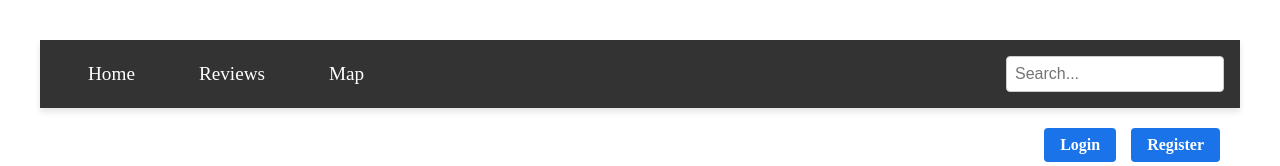
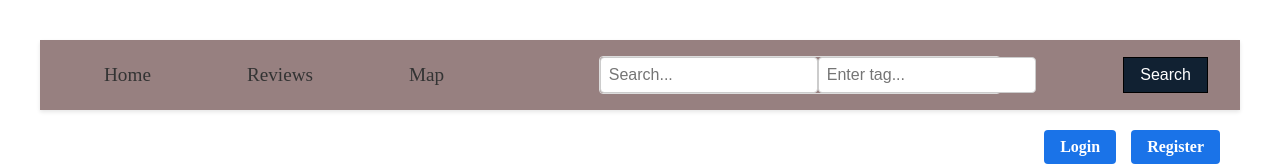
Before and after one commit to King-Kash/CS35L_GSW, a React (Vite) app in the folder client/: page / in a window 1280 px wide. Shown: the top 166 px of the page. Built offline with nearby package versions, Linux system fonts and the light colour scheme.

Commit message:
dropdown menu for tags

```diff
--- a/client/src/components/NavBar.css
+++ b/client/src/components/NavBar.css
@@ -1,5 +1,5 @@
 .navbar {
-  background-color: #ffffff;
+  background-color: #978080;
   padding: 1rem 2rem;
   box-shadow: 0 2px 4px rgba(0, 0, 0, 0.1);
   display: flex;
@@ -20,22 +20,93 @@
 }
 
 .nav-link:hover {
-  color: #007bff;
+  color: #85c0ff;
 }
 
-.search-container {
-  flex: 0 1 300px;
+.search-tag-container {
+  display: flex;
+  align-items: center;
+  border: 1px solid #ddd;
+  border-radius: 4px;
+  width: 400px; /* Adjust width as needed */
 }
 
 .search-input {
-  width: 100%;
+  flex: 1;
   padding: 0.5rem;
-  border: 1px solid #ddd;
-  border-radius: 4px;
+  border: none;
   font-size: 0.9rem;
 }
 
-.search-input:focus {
+.tag-input {
+  flex: 1;
+  padding: 0.5rem;
+  border: none;
+  font-size: 0.9rem;
+}
+
+.search-button {
+  background-color: #112132;
+  color: white;
+  border: 1px solid #000000;
+  padding: 0.5rem 1rem;
+  cursor: pointer;
+  font-size: 1rem;
+  display: flex;
+  align-items: center;
+  justify-content: center;
+}
+.search-button:hover {
+  background-color: #0056b3;
+}
+
+.search-input:focus,
+.tag-input:focus {
   outline: none;
-  border-color: #007bff;
 }
+
+.divider {
+  width: 1px;
+  background-color: #ddd;
+  height: 100%;
+}
+
+.dropdown-container {
+  position: relative;
+  display: inline-block;
+}
+
+.dropdown {
+  position: absolute;
+  top: 100%;
+  left: 0;
+  width: 100%;
+  border: 1px solid #ccc;
+  background-color: white;
+  list-style: none;
+  padding: 0;
+  margin: 0;
+  z-index: 1000;
+}
+
+.dropdown-item {
+  padding: 8px;
+  cursor: pointer;
+  border-bottom: 1px solid #eee;
+}
+
+.dropdown-item:hover {
+  background-color: #f0f0f0;
+}
+
+.no-matches {
+  color: #999;
+}
+
+.unclickable {
+  pointer-events: none; /* Disable click events */
+}
+
+.highlighted {
+  background-color: #f0f0f0;
+}
--- a/client/src/components/NavBar.jsx
+++ b/client/src/components/NavBar.jsx
@@ -1,16 +1,120 @@
-import { Link } from 'react-router-dom';
+import { Link, useNavigate } from 'react-router-dom';
+import { useState } from 'react';
+import './NavBar.css';
 
 export default function Navbar() {
+  const [tagTerm, setTagTerm] = useState('');
+  const [searchTerm, setSearchTerm] = useState('');
+  const [isDropdownVisible, setIsDropdownVisible] = useState(false);
+  const [highlightedIndex, setHighlightedIndex] = useState(-1); // Track the highlighted item
+  const navigate = useNavigate();
+
+  const tags = ['quiet', 'aesthetic', 'good for collaboration', 'any']; // Some sample tags
+
+  const handleSearchChange = (event) => {
+    setSearchTerm(event.target.value);
+    // TODO: implement search autofill logic
+  };
+
+  const handleTagChange = (event) => {
+    setTagTerm(event.target.value);
+    setIsDropdownVisible(true); // Show dropdown when typing
+    setHighlightedIndex(-1); // Reset highlighted index
+  };
+
+  const handleSearchClick = () => {
+    // TODO: ADJUST AS NEEDED TO ACTUAL SEARCH RESULTS PAGE
+    navigate(`/results?search=${searchTerm}&tag=${tagTerm}`); // Navigate to search results page
+  };
+
+  const handleTagClick = (tag) => {
+    setTagTerm(tag); // Populate the input with the selected tag
+    setIsDropdownVisible(false); // Hide dropdown after selecting a tag
+  };
+
+  const handleBlur = () => {
+    setTimeout(() => setIsDropdownVisible(false), 100); // Delay to allow click event on dropdown items
+  };
+
+  const handleFocus = () => {
+    setIsDropdownVisible(true); // Show dropdown when input is focused
+  };
+
+  const handleKeyDown = (event) => {
+    if (!isDropdownVisible || filteredTags.length === 0) return;
+
+    if (event.key === 'ArrowDown') {
+      // Move down the list
+      setHighlightedIndex((prevIndex) =>
+        prevIndex < filteredTags.length - 1 ? prevIndex + 1 : 0
+      );
+    } else if (event.key === 'ArrowUp') {
+      // Move up the list
+      setHighlightedIndex((prevIndex) =>
+        prevIndex > 0 ? prevIndex - 1 : filteredTags.length - 1
+      );
+    } else if (event.key === 'Enter' && highlightedIndex >= 0) {
+      // Select the highlighted item
+      handleTagClick(filteredTags[highlightedIndex]);
+    }
+  };
+
+  const filteredTags = tags.filter((tag) =>
+    tag.toLowerCase().includes(tagTerm.toLowerCase())
+  );
+
   return (
-    <nav>
-      <div>
-        <Link to="/">Home</Link>
-        <Link to="/reviews">Reviews</Link>
-        <Link to="/map">Map</Link>
+    <nav className="navbar">
+      <div className="nav-links">
+        <Link to="/" className="nav-link">Home</Link>
+        <Link to="/reviews" className="nav-link">Reviews</Link>
+        <Link to="/map" className="nav-link">Map</Link>
       </div>
-      <div>
-        <input type="text" placeholder="Search..." />
+      <div className="search-tag-container">
+        <input
+          type="text"
+          placeholder="Search..."
+          className="search-input"
+          value={searchTerm}
+          onChange={handleSearchChange}
+        />
+        <div className="divider"></div>
+        <div className="dropdown-container">
+          <input
+            type="text"
+            placeholder="Enter tag..."
+            value={tagTerm}
+            onChange={handleTagChange}
+            onFocus={handleFocus}
+            onBlur={handleBlur}
+            onKeyDown={handleKeyDown}
+            className="tag-input"
+          />
+          {isDropdownVisible && (
+            <ul className="dropdown">
+              {filteredTags.map((tag, index) => (
+                <li
+                  key={tag}
+                  onClick={() => handleTagClick(tag)}
+                  className={`dropdown-item ${
+                    index === highlightedIndex ? 'highlighted' : ''
+                  }`}
+                >
+                  {tag}
+                </li>
+              ))}
+              {filteredTags.length === 0 && (
+                <li className="dropdown-item no-matches unclickable">
+                  No matches
+                </li>
+              )}
+            </ul>
+          )}
+        </div>
       </div>
+      <button className="search-button" onClick={handleSearchClick}>
+          Search
+      </button>
     </nav>
   );
 }
```
